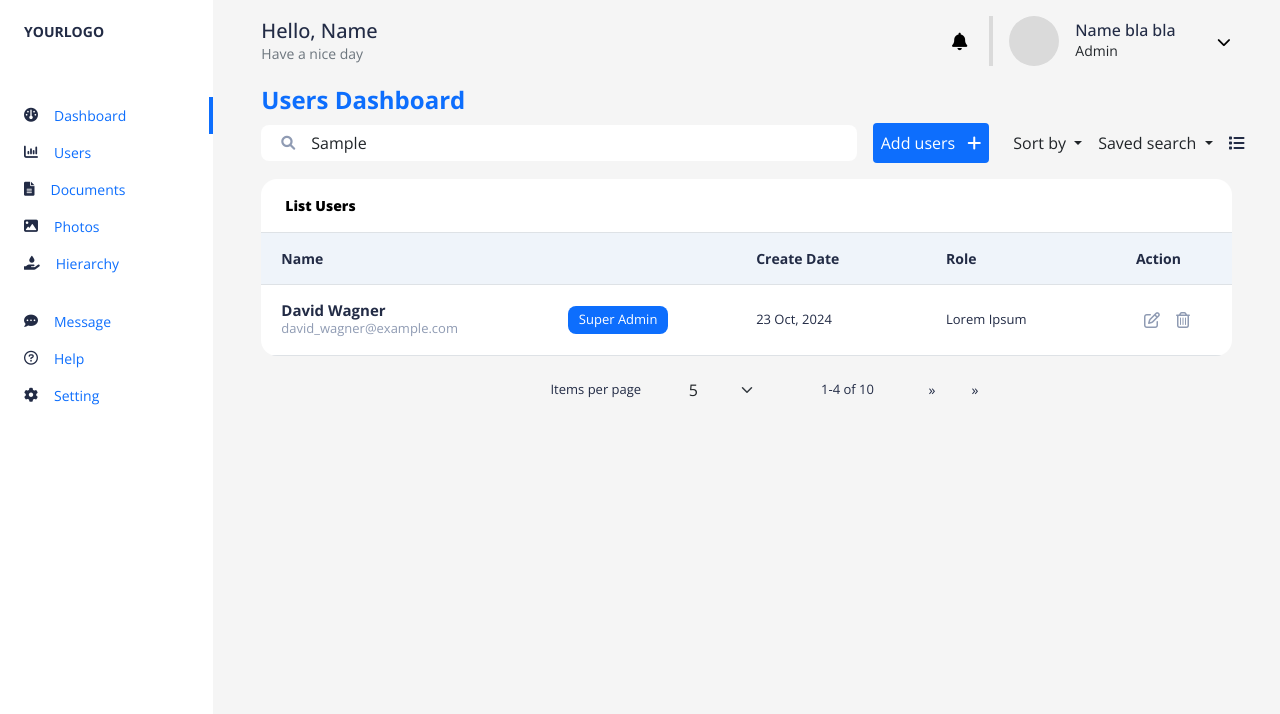
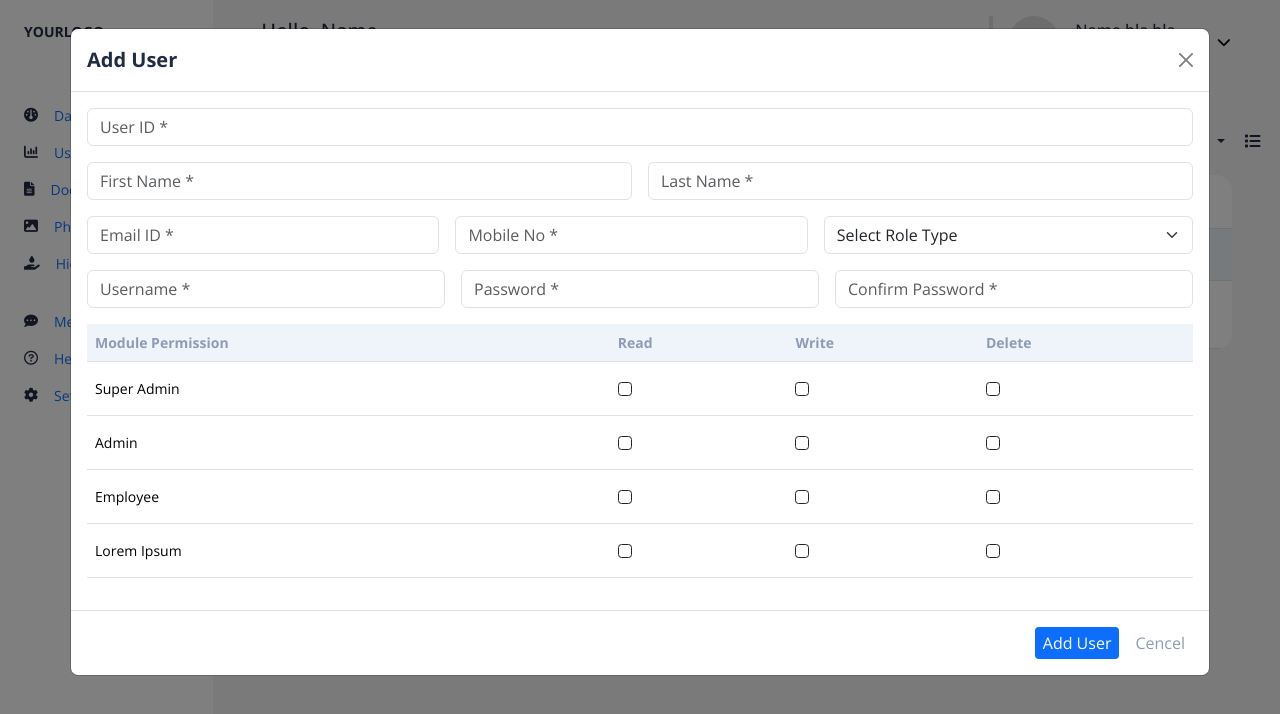
Before and after one commit to llPornpilin/UserManagement, an Angular app in the folder frontend/userManagementFront/: page / in a window 1280 px wide. Both pictures are taken after typing "Sample" into the empty fields and a click on the button "Add users". Shown: the top 714 px of the page. Built offline with nearby package versions, Linux system fonts and the light colour scheme.

Commit message:
add user modal component

```diff
--- a/frontend/userManagementFront/src/app/app.module.ts
+++ b/frontend/userManagementFront/src/app/app.module.ts
@@ -7,6 +7,7 @@ import { NavbarComponent } from './core/components/navbar/navbar.component';
 import { TopbarComponent } from './core/components/topbar/topbar.component';
 import { DashboardPageComponent } from './features/dashboard/dashboard-page/dashboard-page.component';
 import { ButtonComponent } from './core/components/button/button.component';
+import { AddUserModalComponent } from './features/dashboard/add-user-modal/add-user-modal.component';
 
 @NgModule({
   declarations: [
@@ -15,6 +16,7 @@ import { ButtonComponent } from './core/components/button/button.component';
     TopbarComponent,
     DashboardPageComponent,
     ButtonComponent,
+    AddUserModalComponent,
   ],
   imports: [
     BrowserModule,
--- a/frontend/userManagementFront/src/app/core/components/button/button.component.html
+++ b/frontend/userManagementFront/src/app/core/components/button/button.component.html
@@ -1,7 +1,7 @@
 <div id = "">
     <button
         [type]="type"
-        class="btn rounded-1 ms-0 py-2 px-2 border-0"
+        class="btn rounded-1 ms-0 border-0"
         [ngClass]="
             {
                 'btn-sm': size === 'small',
@@ -12,6 +12,7 @@
             }"
         (click)="onClickButton($event)"
         style="font-size: 16px; width:max-content"
+        [style.color]="fontColor"
     >
         {{ label }}
         <i *ngIf="iconName" [class]="iconName" [style.color]=iconColor></i>
--- a/frontend/userManagementFront/src/app/core/components/button/button.component.ts
+++ b/frontend/userManagementFront/src/app/core/components/button/button.component.ts
@@ -18,6 +18,7 @@ export class ButtonComponent implements OnInit {
   @Input() label!: string;
   @Input() type: ButtonType = ButtonType.Button;
   @Input() size: 'small' | 'medium' | 'large' = 'medium';
+  @Input() fontColor: string = 'var(--darkGray)';
   @Input() color: string = 'bg-transparent';
   @Input() iconName!: string;
   @Input() iconColor: string = 'var(--mediumGray)';
--- /dev/null
+++ b/frontend/userManagementFront/src/app/features/dashboard/add-user-modal/add-user-modal.component.css
@@ -0,0 +1,9 @@
+.table-header {
+    background-color: var(--lightGray);
+    color: var(--mediumGray);
+}
+
+.center {
+    display: flex;
+    justify-content: center;
+}
--- /dev/null
+++ b/frontend/userManagementFront/src/app/features/dashboard/add-user-modal/add-user-modal.component.html
@@ -0,0 +1,67 @@
+<div class="modal fade modal-xl" id="exampleModal" tabindex="-1">
+    <div class="modal-dialog">
+        <div class="modal-content">
+            <div class="modal-header">
+                <h1 class="modal-title fs-5" id="exampleModalLabel"><b>Add User</b></h1>
+                <button type="button" class="btn-close" data-bs-dismiss="modal" aria-label="Close"></button>
+            </div>
+            <div class="modal-body">
+                <div class="mb-3">
+                    <input type="text" class="form-control" placeholder="User ID *">
+                </div>
+                <div class="d-flex justify-content-between mb-3 gap-3">
+                    <input type="text" class="form-control" placeholder="First Name *">
+                    <input type="text" class="form-control" placeholder="Last Name *">
+                </div>
+                <div class="d-flex justify-content-between mb-3 gap-3">
+                    <input type="text" class="form-control" placeholder="Email ID *">
+                    <input type="text" class="form-control" placeholder="Mobile No *">
+                    <select class="form-select" aria-label="select user role">
+                        <option selected>Select Role Type</option>
+                        <option value='superAdmin'>Super Admin</option>
+                        <option value='admin'>Admin</option>
+                        <option value='employee'>Employee</option>
+                        <option value='loremIpsum'>Lorem Ipsum</option>
+                    </select>
+                </div>
+                <div class="d-flex justify-content-between mb-3 gap-3">
+                    <input type="text" class="form-control" placeholder="Username *">
+                    <input type="text" class="form-control" placeholder="Password *">
+                    <input type="text" class="form-control" placeholder="Confirm Password *">
+                </div>
+
+                <table class="table">
+                    <thead>
+                        <tr class="py-3">
+                            <th class="table-header">Module Permission</th>
+                            <th class="table-header">Read</th>
+                            <th class="table-header">Write</th>
+                            <th class="table-header">Delete</th>
+                        </tr>
+                    </thead>
+                    <tbody>
+                        <tr *ngFor="let role of roles">
+                            <td class="py-3">{{role.roleName}}</td>
+                            <td class="py-3">
+                                <input class="form-check-input border-dark" type="checkbox" value="" id=`{{role.id}}Read`>
+                            </td>
+                            <td class="py-3">
+                                <input class="form-check-input border-dark" type="checkbox" value="" id=`{{role.id}}Write`>
+                            </td>
+                            <td class="py-3">
+                                <input class="form-check-input border-dark" type="checkbox" value="" id=`{{role.id}}Delete`>
+                            </td>
+                        </tr>
+                    </tbody>
+                </table>
+            </div>
+            <div class="modal-footer">
+                <app-button (onClick)="addUser($event)" [label]="addUserLabel" fontColor="white"
+                    color="primary" size="small">
+                </app-button>
+                <app-button [label]="cancelAddModal" fontColor="var(--mediumGray)" data-bs-dismiss="modal" size="small">
+                </app-button>
+            </div>
+        </div>
+    </div>
+</div>
--- /dev/null
+++ b/frontend/userManagementFront/src/app/features/dashboard/add-user-modal/add-user-modal.component.ts
@@ -0,0 +1,23 @@
+import { Component } from '@angular/core';
+
+@Component({
+  selector: 'app-add-user-modal',
+  templateUrl: './add-user-modal.component.html',
+  styleUrl: './add-user-modal.component.css'
+})
+export class AddUserModalComponent {
+
+  roles = [
+    {roleName: 'Super Admin', id: 'superAdmin'},
+    {roleName: 'Admin', id: 'admin'},
+    {roleName: 'Employee', id: 'employee'},
+    {roleName: 'Lorem Ipsum', id: 'loremIpsum'},
+  ]
+
+  addUserLabel = "Add User"
+  addUser(event: any) { // TODO: Change data type
+    console.log('- Added user -')
+  }
+
+  cancelAddModal = "Cencel"
+}
--- a/frontend/userManagementFront/src/app/features/dashboard/dashboard-page/dashboard-page.component.html
+++ b/frontend/userManagementFront/src/app/features/dashboard/dashboard-page/dashboard-page.component.html
@@ -1,4 +1,6 @@
 <div>
+    <app-add-user-modal></app-add-user-modal>
+
     <h4 class="text-primary" style="color:var(--lighBlue);"><b>Users Dashboard</b></h4>
 
     <div class="d-flex">
@@ -7,8 +9,9 @@
                 placeholder="Search">
             <i class="fa-solid fa-magnifying-glass position-absolute start-1" style="left: 20px; color: var(--mediumGray)"></i>
 
-            <app-button class="ms-3" (onClick)="addUser($event)" [label]="addUserLabel"
-                color="primary" iconName="fa-solid fa-plus ps-2" iconColor="white" [type]="ButtonType.Button">
+            <app-button class="ms-3" [label]="addUserLabel" fontColor="white"
+                color="primary" iconName="fa-solid fa-plus ps-2" iconColor="white" [type]="ButtonType.Button"
+                data-bs-toggle="modal" data-bs-target="#exampleModal">
             </app-button>
         </div>
 
--- a/frontend/userManagementFront/src/app/features/dashboard/dashboard-page/dashboard-page.component.ts
+++ b/frontend/userManagementFront/src/app/features/dashboard/dashboard-page/dashboard-page.component.ts
@@ -22,9 +22,6 @@ export class DashboardPageComponent {
 
   // Add User
   addUserLabel = "Add users"
-  addUser(event: any) { // TODO: Change data type
-    console.log('ADD USER: ', event);
-  }
 
   // Edit User
   editUser(event: any) { // TODO: Change data type
```
Also changed, not shown: 1 other file (tests, documents, lock files or other folders).
